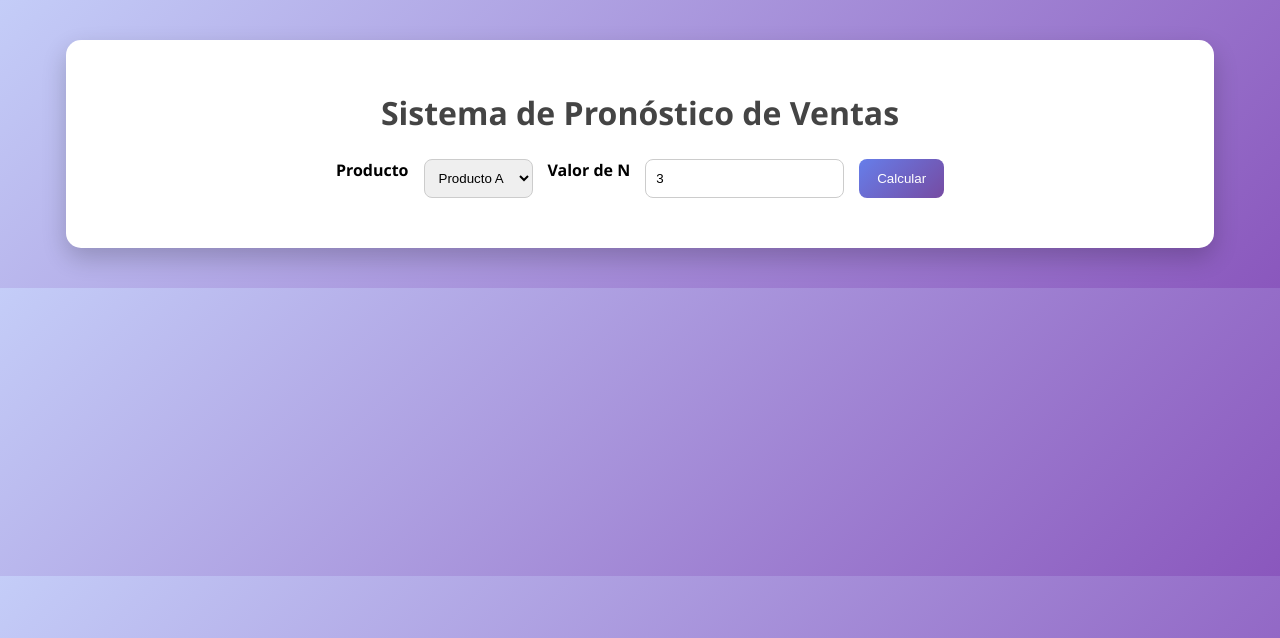
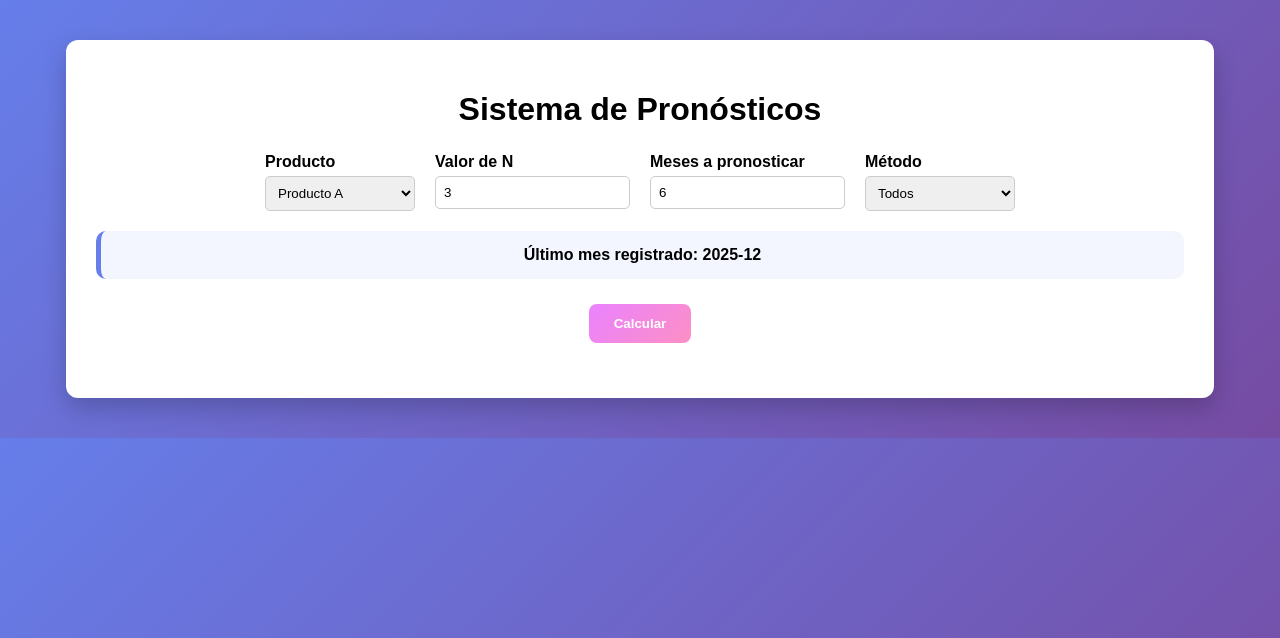
Before and after one commit to KarentManchabajoy/Aplicacion_Pronosticos, a Flask app: page / in a window 1280 px wide. Shown: the top 638 px of the page. Run offline with Flask 3, Linux system fonts and the light colour scheme.

Commit message:
Se agrego 2 metodos statsmodels y Prophet y la grafica comparativa, ademas de que el usuario puede elegir el metodo y la fecha a pronosticar

```diff
--- a/app.py
+++ b/app.py
@@ -1,94 +1,193 @@
 from flask import Flask, render_template, request
 import pandas as pd
+import numpy as np
+from statsmodels.tsa.holtwinters import SimpleExpSmoothing
+from prophet import Prophet
 
 app = Flask(__name__)
 
-def modelo_pronostico(serie, n):
+colores = {
+    "Producto A": "#1abc9c",
+    "Producto B": "#3498db",
+    "Producto C": "#e67e22",
+    "Producto D": "#9b59b6",
+    "Producto E": "#e74c3c"
+}
 
-    # Limpieza
+# PROMEDIO MÓVIL
+
+def modelo_promedio(serie, n, periodos):
     serie = pd.to_numeric(serie, errors='coerce').dropna().reset_index(drop=True)
-
-    # Pronóstico (promedio móvil)
     pronostico = serie.rolling(window=n).mean().shift(1)
-
-    # Errores
-    error = pronostico - serie
-    abs_error = error.abs()
+    futuro = [serie.iloc[-n:].mean()] * periodos
+    return list(pronostico) + futuro
 
 
-    # MAPE
-    ape = abs_error / serie.replace(0, pd.NA)
-    mape = round(float(ape.dropna().mean() * 100), 2)
 
-    # MAPE'
-    ape_p = abs_error / pronostico.replace(0, pd.NA)
-    mape_p = round(float(ape_p.dropna().mean() * 100), 2)
-
-    # MSE y RMSE
-    error_cuadrado = error ** 2
-    mse = round(float(error_cuadrado.dropna().mean()), 2)
-    rmse = round(float(mse ** 0.5), 2)
-
-    # Siguiente periodo
-    siguiente = round(float(serie.iloc[-n:].mean()), 2)
+# SES - statsmodels
+def modelo_ses(serie, periodos):
+    serie = pd.to_numeric(serie, errors='coerce').dropna()
+    model = SimpleExpSmoothing(serie)
+    fit = model.fit()
+    return list(fit.fittedvalues) + list(fit.forecast(periodos))
 
 
-    tabla = []
+# PROPHET
 
-    for i in range(len(serie)):
-        real = round(float(serie.iloc[i]), 2)
+def modelo_prophet(df, columna, periodos):
+    data = pd.DataFrame({
+        "ds": pd.to_datetime(df.iloc[:, 0]),
+        "y": pd.to_numeric(df[columna])
+    }).dropna()
 
-        pron = round(float(pronostico.iloc[i]), 2) if not pd.isna(pronostico.iloc[i]) else None
-        err  = round(pron - real, 2) if pron is not None else None
+    model = Prophet(yearly_seasonality=True, daily_seasonality=False)
+    model.fit(data)
 
-        tabla.append({
-            "periodo": i + 1,
-            "real": real,
-            "pronostico": pron,
-            "error": err,
-            "abs_error": round(abs(err), 2) if err is not None else None,
-            "error_cuadrado": round(err**2, 2) if err is not None else None
-        })
+    future = model.make_future_dataframe(periods=periodos, freq='MS')
+    forecast = model.predict(future)
 
-    return {
-        "tabla": tabla,
-        "siguiente": siguiente,
-        "mape": mape,
-        "mape_p": mape_p,
-        "mse": mse,
-        "rmse": rmse
-    }
+    return forecast["yhat"].tolist()
 
 
+
+# MÉTRICAS
+
+def calcular_metricas(real, pred):
+
+    real = pd.to_numeric(pd.Series(real), errors='coerce')
+    pred = pd.to_numeric(pd.Series(pred), errors='coerce')
+
+    min_len = min(len(real), len(pred))
+    real = real[-min_len:]
+    pred = pred[-min_len:]
+
+    df = pd.DataFrame({
+        "real": real.values,
+        "pred": pred.values
+    })
+
+    df["error"] = df["pred"] - df["real"]
+    df["abs_error"] = df["error"].abs()
+
+    df["ape"] = df["abs_error"] / df["real"].replace(0, pd.NA)
+    df["ape_p"] = df["abs_error"] / df["pred"].replace(0, pd.NA)
+
+    df["error_cuadrado"] = df["error"] ** 2
+
+    mape = float(df["ape"].dropna().mean() * 100)
+    mape_p = float(df["ape_p"].dropna().mean() * 100)
+    mse = float(df["error_cuadrado"].dropna().mean())
+    rmse = float(np.sqrt(mse))
+
+    return mape, mape_p, mse, rmse
+
+
+# RUTA PRINCIPAL
 
 @app.route("/", methods=["GET", "POST"])
 def index():
 
-    # Lectura de datos
     df = pd.read_csv("ventas_productos.csv", sep=";")
+    productos = df.columns[1:]
 
-    productos = df.columns[1:]
-    periodos = df.iloc[:, 0].tolist()
+    ultima_fecha_dt = pd.to_datetime(df.iloc[:, 0]).max()
+    ultima_fecha = ultima_fecha_dt.strftime("%Y-%m")
 
     resultados = None
-    producto_seleccionado = None
+    comparacion = []
+    producto = None
     n = 3
+    meses = 6
+    metodo = "todos"
 
     if request.method == "POST":
 
-        producto_seleccionado = request.form.get("producto")
+        producto = request.form.get("producto")
         n = int(request.form.get("n"))
+        meses = int(request.form.get("meses"))
+        metodo = request.form.get("metodo")
 
-        resultados = modelo_pronostico(df[producto_seleccionado], n)
+        serie = df[producto]
+        reales = pd.to_numeric(serie, errors='coerce').dropna().tolist()
 
-    return render_template(
-        "pronosticos.html",
-        productos=productos,
-        periodos=periodos,
-        resultados=resultados,
-        producto_seleccionado=producto_seleccionado,
-        n=n
-    )
+        p_prom, p_ses, p_prop = [], [], []
+
+        if metodo in ["todos", "promedio"]:
+            p_prom = modelo_promedio(serie, n, meses)
+
+        if metodo in ["todos", "ses"]:
+            p_ses = modelo_ses(serie, meses)
+
+        if metodo in ["todos", "prophet"]:
+            p_prop = modelo_prophet(df, producto, meses)
+
+        comparacion = []
+
+        if p_prom:
+            mape, mape_p, mse, rmse = calcular_metricas(reales, p_prom)
+            comparacion.append({"producto": producto, "modelo": "Promedio",
+                                "pronostico": round(p_prom[-1],2),
+                                "mape": f"{round(mape,2)}%",
+                                "mape_p": f"{round(mape_p,2)}%",
+                                "mse": round(mse,2), "rmse": round(rmse,2)})
+
+        if p_ses:
+            mape, mape_p, mse, rmse = calcular_metricas(reales, p_ses)
+            comparacion.append({"producto": producto, "modelo": "SES",
+                                "pronostico": round(p_ses[-1],2),
+                                "mape": f"{round(mape,2)}%",
+                                "mape_p": f"{round(mape_p,2)}%",
+                                "mse": round(mse,2), "rmse": round(rmse,2)})
+
+        if p_prop:
+            mape, mape_p, mse, rmse = calcular_metricas(reales, p_prop)
+            comparacion.append({"producto": producto, "modelo": "Prophet",
+                                "pronostico": round(p_prop[-1],2),
+                                "mape": f"{round(mape,2)}%",
+                                "mape_p": f"{round(mape_p,2)}%",
+                                "mse": round(mse,2), "rmse": round(rmse,2)})
+
+        mejor_modelo = min(comparacion, key=lambda x: x["rmse"]) if comparacion else None
+
+        resultados = {
+            "reales": reales,
+            "promedio": p_prom,
+            "ses": p_ses,
+            "prophet": p_prop
+        }
+
+        fechas = pd.to_datetime(df.iloc[:, 0]).tolist()
+        for i in range(meses):
+            fechas.append(fechas[-1] + pd.DateOffset(months=1))
+
+        labels = [f.strftime("%Y-%m") for f in fechas]
+
+        return render_template("pronosticos.html",
+                               productos=productos,
+                               periodos=labels,
+                               resultados=resultados,
+                               comparacion=comparacion,
+                               colores=colores,
+                               producto=producto,
+                               mejor_modelo=mejor_modelo,
+                               n=n,
+                               meses=meses,
+                               metodo=metodo,
+                               ultima_fecha=ultima_fecha)
+
+    return render_template("pronosticos.html",
+                           productos=productos,
+                           periodos=[],
+                           resultados=None,
+                           comparacion=[],
+                           colores=colores,
+                           producto=None,
+                           n=n,
+                           meses=meses,
+                           metodo=metodo,
+                           ultima_fecha=ultima_fecha)
+
+
 
 
 
--- a/static/styles.css
+++ b/static/styles.css
@@ -1,88 +1,126 @@
+/*  FONDO GENERAL */
 body {
+    font-family: Arial;
+    background: linear-gradient(135deg, #667eea, #764ba2);
     margin: 0;
-    font-family: 'Segoe UI', Tahoma, Geneva, Verdana, sans-serif;
-    background: linear-gradient(135deg, #c4cdf8, #8a57bd);
+    padding: 0;
 }
 
+/*  CONTENEDOR PRINCIPAL */
 .container {
     width: 85%;
     margin: 40px auto;
     background: white;
     padding: 30px;
-    border-radius: 15px;
-    box-shadow: 0 10px 25px rgba(0,0,0,0.2);
+    border-radius: 12px;
+    box-shadow: 0px 10px 25px rgba(0,0,0,0.2);
 }
 
+/*  TÍTULO PRINCIPAL */
 h1 {
     text-align: center;
     margin-bottom: 25px;
-    color: #444;
 }
 
+/*  FORMULARIO */
 .formulario {
     display: flex;
+    gap: 20px;
     justify-content: center;
-    gap: 15px;
     flex-wrap: wrap;
-    margin-bottom: 20px;
 }
 
-select, input {
-    padding: 10px;
-    border-radius: 8px;
+/*  GRUPOS DEL FORM */
+.grupo {
+    display: flex;
+    flex-direction: column;
+    min-width: 150px;
+}
+
+/*  ETIQUETAS EN NEGRITA */
+.grupo label {
+    font-weight: bold;
+    margin-bottom: 5px;
+}
+
+/* INPUTS Y SELECT */
+input, select {
+    padding: 8px;
+    border-radius: 5px;
     border: 1px solid #ccc;
 }
 
-button {
-    background: linear-gradient(135deg, #667eea, #764ba2);
+/*  TARJETA DE FECHA */
+.card-fecha {
+    text-align: center;
+    margin-top: 20px;
+    padding: 15px;
+    background: #f4f6ff;
+    border-left: 5px solid #667eea;
+    border-radius: 10px;
+    font-weight: bold;
+}
+
+/* BOTÓN CALCULAR */
+.btn-calcular {
+    display: block;
+    margin: 25px auto;
+    padding: 12px 25px;
+    background: linear-gradient(135deg, #ea82ff, #fd8fc4);
     color: white;
-    padding: 10px 18px;
+    font-weight: bold;
     border: none;
     border-radius: 8px;
     cursor: pointer;
+    transition: 0.3s;
 }
 
-table {
+/*  EFECTO HOVER BOTÓN */
+.btn-calcular:hover {
+    transform: scale(1.05);
+    background: linear-gradient(135deg, #ff6a4a, #fda763);
+}
+
+/* TABLA */
+.tabla-producto {
     width: 100%;
+    margin-top: 25px;
     border-collapse: collapse;
-    margin-top: 20px;
     border-radius: 10px;
     overflow: hidden;
+    border-top: 6px solid var(--color-producto);
 }
 
-th {
+/*  ENCABEZADO */
+.tabla-producto th {
+    background: var(--color-producto);
     color: white;
-    padding: 12px;
 }
 
-td {
+/*  CELDAS */
+td, th {
     padding: 10px;
     text-align: center;
-    border-bottom: 1px solid #ddd;
 }
 
-tr:hover {
-    background-color: #f5f5f5;
+/*  FILAS ALTERNAS */
+tr:nth-child(even) {
+    background-color: #f2f2f2;
 }
 
-/* Seagrega color a la tabla dependiendo del*/
-.tabla-ProductoA th { background: #2196F3; }
-.tabla-ProductoB th { background: #9C27B0; }
-.tabla-ProductoC th { background: #FF5722; }
-.tabla-ProductoD th { background: #009688; }
-.tabla-ProductoE th { background: #FFC107; }
 
+.tabla-producto tr:hover {
+    background-color: #f1f1f1;
+}
+
+/*  MEJOR MODELO */
+.mejor {
+    background-color: #d4edda !important;
+    font-weight: bold;
+    border-left: 6px solid #28a745;
+}
+
+/*  GRÁFICA */
 canvas {
     margin-top: 30px;
-    background: #fafafa;
-    padding: 15px;
-    border-radius: 10px;
 }
-
-h2 {
-    margin-top: 30px;
-    color: #555;
-}
-label {
-    font-weight: bold;
-}
--- a/templates/pronosticos.html
+++ b/templates/pronosticos.html
@@ -2,114 +2,102 @@
 <html lang="es">
 <head>
 <meta charset="UTF-8">
-    <title>Pronóstico de Ventas</title>
+<title>Pronósticos</title>
 <link rel="stylesheet" href="{{ url_for('static', filename='styles.css') }}">
 <script src="https://cdn.jsdelivr.net/npm/chart.js"></script>
 </head>
+
 <body>
-
 <div class="container">
 
-    <h1> Sistema de Pronóstico de Ventas</h1>
+<h1> Sistema de Pronósticos</h1>
 
-    <form method="POST" class="formulario">
-        <label>Producto</label>
+<form method="POST" id="formPronostico" class="formulario">
+
+    <div class="grupo">
+        <label><b>Producto</b></label>
         <select name="producto">
         {% for p in productos %}
-                <option value="{{p}}" {% if p == producto_seleccionado %}selected{% endif %}>
-                    {{p}}
-                </option>
+        <option value="{{p}}" {% if producto == p %}selected{% endif %}>{{p}}</option>
         {% endfor %}
         </select>
+    </div>
 
-        <label>Valor de N</label>
-        <input type="number" name="n" value="{{n}}" min="1">
+    <div class="grupo">
+        <label><b>Valor de N</b></label>
+        <input type="number" name="n" value="{{n}}">
+    </div>
 
-        <button type="submit">Calcular</button>
+    <div class="grupo">
+        <label><b>Meses a pronosticar</b></label>
+        <input type="number" name="meses" value="{{meses}}">
+    </div>
+
+    <div class="grupo">
+        <label><b>Método</b></label>
+        <select name="metodo">
+            <option value="todos" {% if metodo=='todos' %}selected{% endif %}>Todos</option>
+            <option value="promedio" {% if metodo=='promedio' %}selected{% endif %}>Promedio</option>
+            <option value="ses" {% if metodo=='ses' %}selected{% endif %}>SES</option>
+            <option value="prophet" {% if metodo=='prophet' %}selected{% endif %}>Prophet</option>
+        </select>
+    </div>
+
 </form>
+
+<div class="card-fecha">
+Último mes registrado: {{ ultima_fecha }}
+</div>
+
+<button type="submit" form="formPronostico" class="btn-calcular">Calcular</button>
 
 {% if resultados %}
 
-    <h2> Resultados </h2>
-
-    <table class="tabla-{{ producto_seleccionado.replace(' ', '') }}">
+<table class="tabla-producto" style="--color-producto: {{ colores[producto] }}">
 <tr>
-            <th>Producto</th>
-            <th>Pronóstico</th>
-            <th>MAPE</th>
-            <th>MAPE'</th>
-            <th>MSE</th>
-            <th>RMSE</th>
-        </tr>
-        <tr>
-            <td>{{ producto_seleccionado }}</td>
-            <td>{{ resultados.siguiente }}</td>
-            <td>{{ resultados.mape }}%</td>
-            <td>{{ resultados.mape_p }}%</td>
-            <td>{{ resultados.mse }}</td>
-            <td>{{ resultados.rmse }}</td>
-        </tr>
-    </table>
-
-
-    <h2> Gráfica</h2>
-    <canvas id="grafica"></canvas>
-
-    <h2>Tabla de errores ({{ producto_seleccionado }} - N={{ n }})</h2>
-
-
-    <table class="tabla-{{ producto_seleccionado.replace(' ', '') }}">
-        <tr>
-            <th>Periodo</th>
-            <th>Ventas reales</th>
-            <th>Pronóstico</th>
-            <th>Error</th>
-            <th>|Error|</th>
-            <th>Error²</th>
+<th>Producto</th><th>Modelo</th><th>Pronóstico</th><th>MAPE</th><th>MAPE'</th><th>MSE</th><th>RMSE</th>
 </tr>
 
-        {% for fila in resultados.tabla %}
-        <tr>
-            <td>{{ fila.periodo }}</td>
-            <td>{{ fila.real }}</td>
-            <td>{{ fila.pronostico if fila.pronostico != None else "-" }}</td>
-            <td>{{ fila.error if fila.error != None else "-" }}</td>
-            <td>{{ fila.abs_error if fila.abs_error != None else "-" }}</td>
-            <td>{{ fila.error_cuadrado if fila.error_cuadrado != None else "-" }}</td>
+{% for c in comparacion %}
+<tr class="{% if mejor_modelo and c.modelo == mejor_modelo.modelo %}mejor{% endif %}">
+<td>{{c.producto}}</td>
+<td>{{c.modelo}}</td>
+<td>{{c.pronostico}}</td>
+<td>{{c.mape}}</td>
+<td>{{c.mape_p}}</td>
+<td>{{c.mse}}</td>
+<td>{{c.rmse}}</td>
 </tr>
 {% endfor %}
 </table>
 
-    {% endif %}
-
-</div>
+<canvas id="grafica"></canvas>
 
 <script>
-{% if resultados %}
-const labels = {{ periodos | tojson }};
-const reales = {{ resultados.tabla | map(attribute='real') | list | tojson }};
-const pronosticos = {{ resultados.tabla | map(attribute='pronostico') | list | tojson }};
+let labels = {{ periodos | tojson }};
+const reales = {{ resultados.reales | tojson }};
+const promedio = {{ resultados.promedio | tojson }};
+const ses = {{ resultados.ses | tojson }};
+const prophet = {{ resultados.prophet | tojson }};
+const colorProducto = "{{ colores[producto] }}";
 
 new Chart(document.getElementById("grafica"), {
     type: "line",
     data: {
         labels: labels,
         datasets: [
-            {
-                label: "Ventas",
-                data: reales,
-                borderWidth: 3
-            },
-            {
-                label: "Pronóstico",
-                data: pronosticos,
-                borderWidth: 3
-            }
+            { label: "Real", data: reales, borderColor: "#000" },
+
+            ...(promedio.length ? [{ label: "Promedio", data: promedio, borderColor: "#1abc9c" }] : []),
+            ...(ses.length ? [{ label: "SES", data: ses, borderColor: "#f39c12" }] : []),
+            ...(prophet.length ? [{ label: "Prophet", data: prophet, borderColor: colorProducto }] : [])
         ]
     }
 });
-{% endif %}
 </script>
 
+{% endif %}
+
+</div>
 </body>
 </html>
```
Also changed, not shown: 1 other file. Lines whose indentation alone changed are shown as unchanged.
